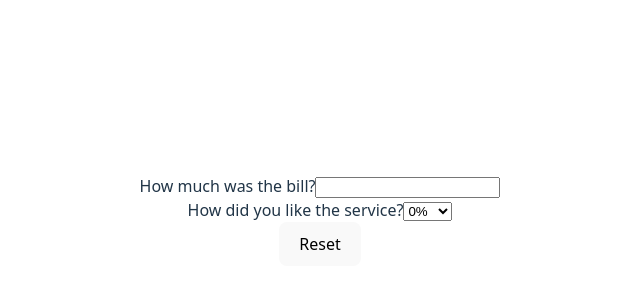
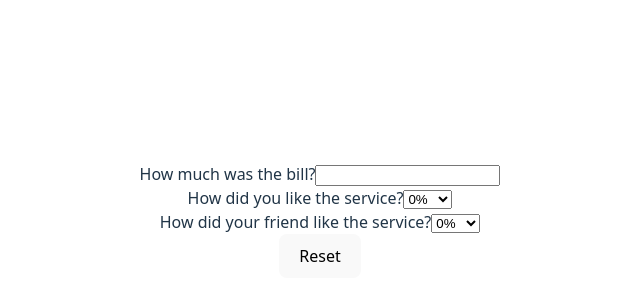
Before and after one commit to christianyarwood62/react, a React (Vite) app in the folder tip-calculator/: page / in a window 1280 px wide. Shown: the part 180-480 px from the top of the page, without its empty margins (320-960 px from the left). Built offline with nearby package versions, Linux system fonts and the light colour scheme.

Commit message:
Add friend percentage to outcome calculation

```diff
--- a/tip-calculator/src/App.jsx
+++ b/tip-calculator/src/App.jsx
@@ -9,13 +9,23 @@ function App() {
 
   const [bill, setBill] = useState('');
   const [percentage, setPercentage] = useState(0);
+  const [friendPercentage, setFriendPercentage] = useState(0);
 
   function handleBillChange(e) {
-        setBill(Number(e.target.value))
+    if (bill===0) {
+      setBill('');
+    } else {
+      setBill(Number(e.target.value))
+    }
+
   }
 
   function handlePercentage(e) {
-      setPercentage(Number(e.target.value));
+    setPercentage(Number(e.target.value));
+  }
+
+  function handleFriendPercentage(e) {
+    setFriendPercentage(Number(e.target.value));
   }
 
   return (
@@ -30,15 +40,18 @@ function App() {
         percentageValue={percentage}
         onChange={handlePercentage}
       />
+      <SelectPercentage
+        text='How did your friend like the service?'
+        percentageValue={friendPercentage}
+        onChange={handleFriendPercentage}
+
+      />
       <Output
         billValue={bill}
         percentageValue={percentage}
-      >
-      </Output>
-      <Reset
-      >
-
-      </Reset>
+        friendPercentageValue={friendPercentage}
+      />
+      <Reset/>
     </>
   )
 }
--- a/tip-calculator/src/Output.jsx
+++ b/tip-calculator/src/Output.jsx
@@ -1,10 +1,10 @@
-export default function Output({billValue, percentageValue}) {
+export default function Output({billValue, percentageValue, friendPercentageValue}) {
     if (billValue===0) {
         return
     } else if (billValue!=='') {
         return (
             <div>
-                You pay {(billValue + (billValue * (percentageValue / 100)))} (£{billValue} + {percentageValue}%)
+                You pay £{(billValue + (billValue * (((percentageValue + friendPercentageValue) / 2) / 100)))} (£{billValue} + £{(percentageValue + friendPercentageValue) / 2})
             </div>
         )
     }
--- a/tip-calculator/src/SelectPercentage.jsx
+++ b/tip-calculator/src/SelectPercentage.jsx
@@ -9,6 +9,7 @@ export default function SelectPercentage({text, onChange}) {
                 <option value='0'>0%</option>
                 <option value='5'>5%</option>
                 <option value='10'>10%</option>
+                <option value='20'>20%</option>
             </select>
         </div>
     )
```
